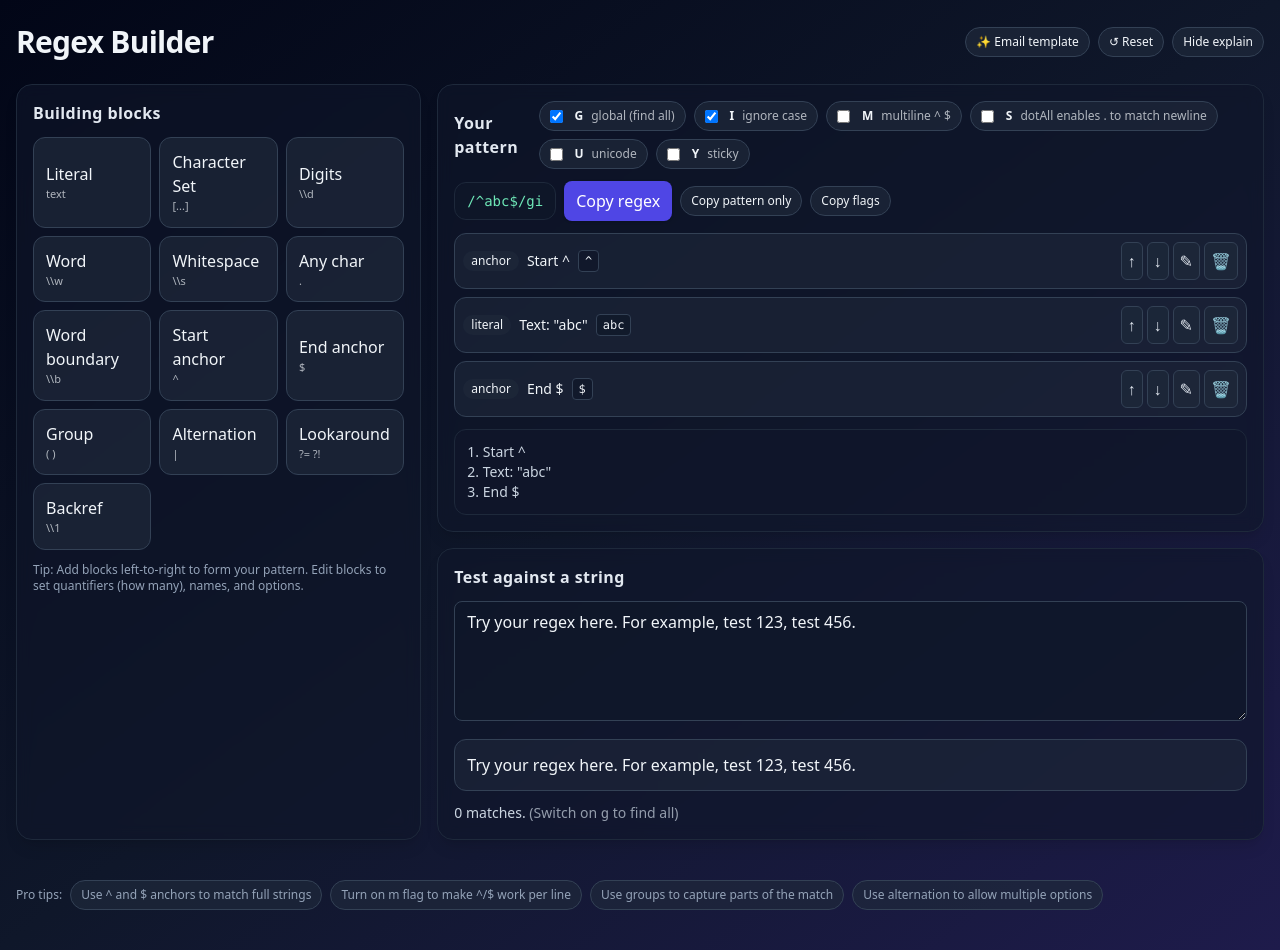
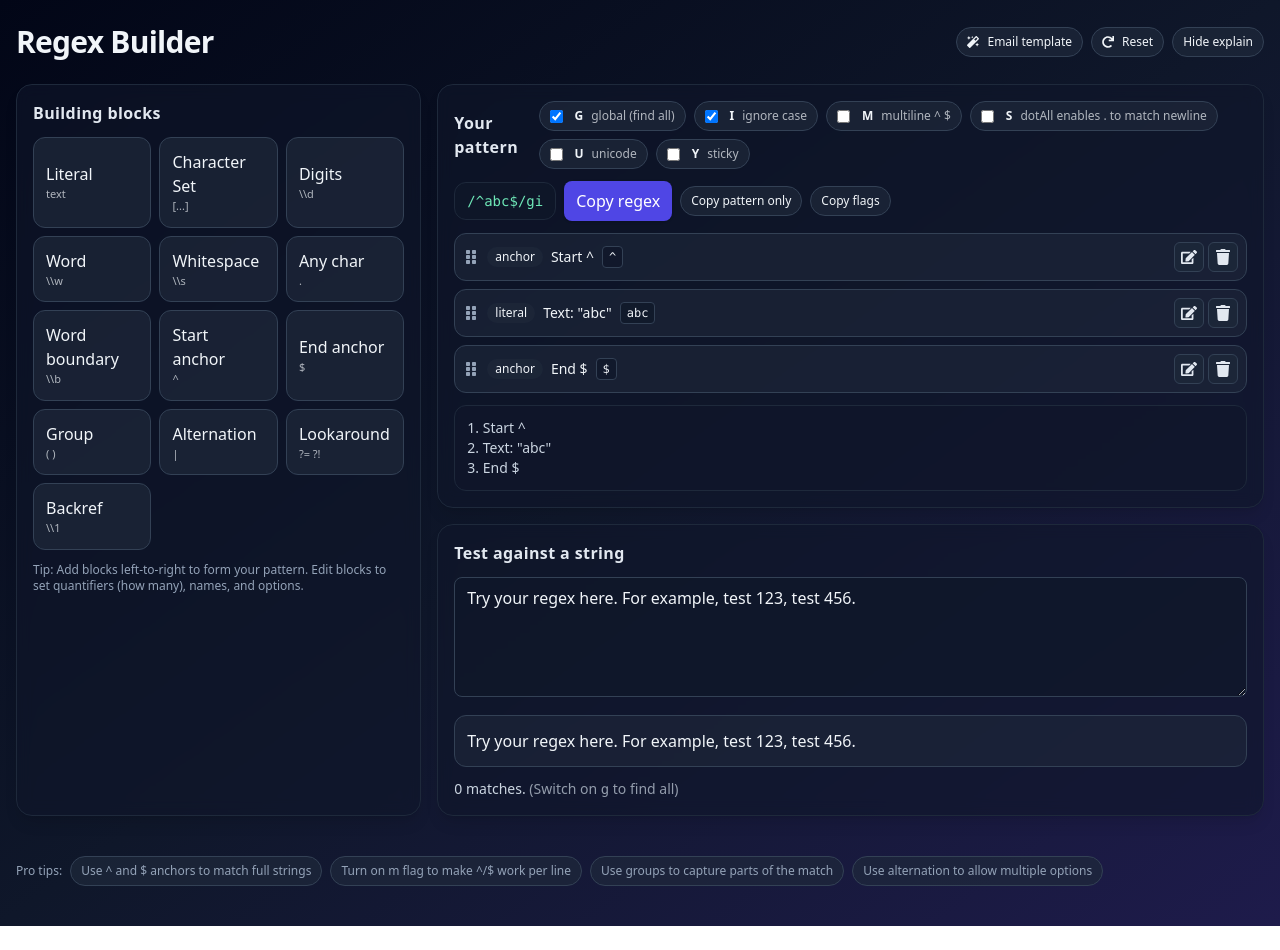
Before and after one commit to akanshSirohi/regex-gui, a React (Vite) app: page / in a window 1280 px wide. After the commit the page ends 926 px from the top, so only its background shows below. Built offline with nearby package versions, Linux system fonts and the light colour scheme.

Commit message:
feat: add drag and drop with icons

```diff
--- a/src/app.jsx
+++ b/src/app.jsx
@@ -1,10 +1,25 @@
 import React, { useMemo, useState } from "react";
+import {
+  DndContext,
+  closestCenter,
+  PointerSensor,
+  useSensor,
+  useSensors,
+} from "@dnd-kit/core";
+import {
+  SortableContext,
+  verticalListSortingStrategy,
+  useSortable,
+  arrayMove,
+} from "@dnd-kit/sortable";
+import { CSS } from "@dnd-kit/utilities";
 import { Section, Badge, IconBtn, Modal } from "./components/ui.jsx";
 import Palette from "./components/Palette.jsx";
 import { NodeEditor } from "./components/editors/NodeEditors.jsx";
 import { sampleEmail } from "./templates/samples.js";
 import { nodeToPattern, summarizeNode, computeMatches, highlightText } from "./utils/regex.jsx";
 import { makeAnchor, makeLiteral } from "./utils/nodes.js";
+import { FaEdit, FaTrash, FaMagic, FaRedo, FaGripVertical } from "react-icons/fa";
 
 export default function RegexBuilderApp() {
   const [nodes, setNodes] = useState([makeAnchor("start"), makeLiteral(), makeAnchor("end")]);
@@ -21,17 +36,47 @@ export default function RegexBuilderApp() {
 
   const addNode = (n) => setNodes((prev) => [...prev, n]);
   const removeNode = (idx) => setNodes((prev) => prev.filter((_, i) => i !== idx));
-  const moveNode = (idx, dir) =>
+  const updateNode = (idx, n) => setNodes((prev) => prev.map((x, i) => (i === idx ? n : x)));
+
+  const sensors = useSensors(useSensor(PointerSensor));
+
+  const handleDragEnd = (event) => {
+    const { active, over } = event;
+    if (!over || active.id === over.id) return;
     setNodes((prev) => {
-      const j = idx + dir;
-      if (j < 0 || j >= prev.length) return prev;
-      const arr = [...prev];
-      const t = arr[idx];
-      arr[idx] = arr[j];
-      arr[j] = t;
-      return arr;
+      const oldIndex = prev.findIndex((n) => n.id === active.id);
+      const newIndex = prev.findIndex((n) => n.id === over.id);
+      return arrayMove(prev, oldIndex, newIndex);
     });
-  const updateNode = (idx, n) => setNodes((prev) => prev.map((x, i) => (i === idx ? n : x)));
+  };
+
+  const SortableNode = ({ node, idx }) => {
+    const { attributes, listeners, setNodeRef, transform, transition } = useSortable({ id: node.id });
+    const style = {
+      transform: CSS.Transform.toString(transform),
+      transition,
+    };
+    return (
+      <div
+        ref={setNodeRef}
+        style={style}
+        className="flex items-center justify-between bg-slate-800/60 rounded-xl p-2 border border-slate-700"
+      >
+        <div className="flex items-center gap-2 flex-wrap">
+          <div className="drag-handle" {...attributes} {...listeners}>
+            <FaGripVertical />
+          </div>
+          <Badge title={node.type}>{node.type}</Badge>
+          <div className="text-sm text-slate-100">{summarizeNode(node)}</div>
+          <code className="text-xs bg-slate-900/70 border border-slate-700 rounded px-1.5 py-0.5">{nodeToPattern(node)}</code>
+        </div>
+        <div className="flex items-center gap-1">
+          <IconBtn title="Edit" Icon={FaEdit} onClick={() => setModalNode({ idx })} />
+          <IconBtn title="Delete" Icon={FaTrash} onClick={() => removeNode(idx)} />
+        </div>
+      </div>
+    );
+  };
 
   const pattern = useMemo(() => nodes.map(nodeToPattern).join(""), [nodes]);
   const flagsStr = useMemo(() => Object.entries(flags).filter(([, v]) => v).map(([k]) => k).join(""), [flags]);
@@ -55,7 +100,9 @@ export default function RegexBuilderApp() {
         <header className="mb-6 flex items-center justify-between gap-3 flex-wrap">
           <h1 className="text-2xl sm:text-3xl font-bold tracking-tight">Regex Builder</h1>
           <div className="flex items-center gap-2 flex-wrap">
-            <button className="pill" onClick={applyEmailTemplate}>✨ Email template</button>
+            <button className="pill" onClick={applyEmailTemplate}>
+              <FaMagic /> Email template
+            </button>
             <button
               className="pill"
               onClick={() => {
@@ -63,7 +110,7 @@ export default function RegexBuilderApp() {
                 setFlags({ g: true, i: true, m: false, s: false, u: false, y: false });
               }}
             >
-              ↺ Reset
+              <FaRedo /> Reset
             </button>
             <button className="pill" onClick={() => setShowExplain(!showExplain)}>{showExplain ? "Hide" : "Show"} explain</button>
           </div>
@@ -92,21 +139,13 @@ export default function RegexBuilderApp() {
 
                 <div className="space-y-2">
                   {nodes.length === 0 && <div className="text-sm text-slate-400">No blocks yet. Add from the left panel.</div>}
-                  {nodes.map((n, idx) => (
-                    <div key={n.id} className="flex items-center justify-between bg-slate-800/60 rounded-xl p-2 border border-slate-700">
-                      <div className="flex items-center gap-2 flex-wrap">
-                        <Badge title={n.type}>{n.type}</Badge>
-                        <div className="text-sm text-slate-100">{summarizeNode(n)}</div>
-                        <code className="text-xs bg-slate-900/70 border border-slate-700 rounded px-1.5 py-0.5">{nodeToPattern(n)}</code>
-                      </div>
-                      <div className="flex items-center gap-1">
-                        <IconBtn title="Move up" onClick={() => moveNode(idx, -1)}>↑</IconBtn>
-                        <IconBtn title="Move down" onClick={() => moveNode(idx, 1)}>↓</IconBtn>
-                        <IconBtn title="Edit" onClick={() => setModalNode({ idx })}>✎</IconBtn>
-                        <IconBtn title="Delete" onClick={() => removeNode(idx)}>🗑</IconBtn>
-                      </div>
-                    </div>
-                  ))}
+                  <DndContext sensors={sensors} collisionDetection={closestCenter} onDragEnd={handleDragEnd}>
+                    <SortableContext items={nodes.map((n) => n.id)} strategy={verticalListSortingStrategy}>
+                      {nodes.map((n, idx) => (
+                        <SortableNode key={n.id} node={n} idx={idx} />
+                      ))}
+                    </SortableContext>
+                  </DndContext>
                 </div>
 
                 {showExplain && (
--- a/src/components/editors/NodeEditors.jsx
+++ b/src/components/editors/NodeEditors.jsx
@@ -3,6 +3,21 @@ import { Badge, ToggleChip, IconBtn, Modal } from "../ui.jsx";
 import QuantEditor from "./QuantEditor.jsx";
 import Palette from "../Palette.jsx";
 import { defaultQuant, summarizeNode } from "../../utils/regex.jsx";
+import {
+  DndContext,
+  closestCenter,
+  PointerSensor,
+  useSensor,
+  useSensors,
+} from "@dnd-kit/core";
+import {
+  SortableContext,
+  useSortable,
+  arrayMove,
+  verticalListSortingStrategy,
+} from "@dnd-kit/sortable";
+import { CSS } from "@dnd-kit/utilities";
+import { FaEdit, FaTrash, FaGripVertical } from "react-icons/fa";
 
 export const LiteralEditor = ({ node, onChange }) => (
   <div className="space-y-3">
@@ -97,16 +112,51 @@ export const GroupEditor = ({ node, onChange }) => {
 
   const addNode = (n) => onChange({ ...node, nodes: [...node.nodes, n] });
 
-  const removeIdx = (idx) => onChange({ ...node, nodes: node.nodes.filter((_, i) => i !== idx) });
+  const removeIdx = (idx) =>
+    onChange({ ...node, nodes: node.nodes.filter((_, i) => i !== idx) });
 
-  const move = (idx, dir) => {
-    const j = idx + dir;
-    if (j < 0 || j >= node.nodes.length) return;
-    const next = [...node.nodes];
-    const t = next[idx];
-    next[idx] = next[j];
-    next[j] = t;
+  const sensors = useSensors(useSensor(PointerSensor));
+
+  const handleDragEnd = (event) => {
+    const { active, over } = event;
+    if (!over || active.id === over.id) return;
+    const oldIndex = node.nodes.findIndex((n) => n.id === active.id);
+    const newIndex = node.nodes.findIndex((n) => n.id === over.id);
+    const next = arrayMove(node.nodes, oldIndex, newIndex);
     onChange({ ...node, nodes: next });
+  };
+
+  const SortableChild = ({ child, idx }) => {
+    const {
+      attributes,
+      listeners,
+      setNodeRef,
+      transform,
+      transition,
+    } = useSortable({ id: child.id });
+    const style = {
+      transform: CSS.Transform.toString(transform),
+      transition,
+    };
+    return (
+      <div
+        ref={setNodeRef}
+        style={style}
+        className="flex items-center justify-between bg-slate-800/60 rounded-xl p-2 border border-slate-700"
+      >
+        <div className="flex items-center gap-2 flex-wrap">
+          <div className="drag-handle" {...attributes} {...listeners}>
+            <FaGripVertical />
+          </div>
+          <Badge>{child.type}</Badge>
+          <div className="text-sm text-slate-100">{summarizeNode(child)}</div>
+        </div>
+        <div className="flex items-center gap-1">
+          <IconBtn title="Edit" Icon={FaEdit} onClick={() => setEditingIdx(idx)} />
+          <IconBtn title="Delete" Icon={FaTrash} onClick={() => removeIdx(idx)} />
+        </div>
+      </div>
+    );
   };
 
   return (
@@ -122,21 +172,25 @@ export const GroupEditor = ({ node, onChange }) => {
       <Palette onAdd={addNode} minimal />
 
         <div className="space-y-2">
-        {node.nodes.length === 0 && <div className="text-sm text-slate-400">No items yet. Add building blocks above.</div>}
+          {node.nodes.length === 0 && (
+            <div className="text-sm text-slate-400">
+              No items yet. Add building blocks above.
+            </div>
+          )}
+          <DndContext
+            sensors={sensors}
+            collisionDetection={closestCenter}
+            onDragEnd={handleDragEnd}
+          >
+            <SortableContext
+              items={node.nodes.map((n) => n.id)}
+              strategy={verticalListSortingStrategy}
+            >
               {node.nodes.map((child, idx) => (
-          <div key={child.id} className="flex items-center justify-between bg-slate-800/60 rounded-xl p-2 border border-slate-700">
-            <div className="flex items-center gap-2 flex-wrap">
-              <Badge>{child.type}</Badge>
-              <div className="text-sm text-slate-100">{summarizeNode(child)}</div>
-            </div>
-            <div className="flex items-center gap-1">
-              <IconBtn title="Move up" onClick={() => move(idx, -1)}>↑</IconBtn>
-              <IconBtn title="Move down" onClick={() => move(idx, 1)}>↓</IconBtn>
-              <IconBtn title="Edit" onClick={() => setEditingIdx(idx)}>✎</IconBtn>
-              <IconBtn title="Delete" onClick={() => removeIdx(idx)}>🗑</IconBtn>
-            </div>
-          </div>
+                <SortableChild key={child.id} child={child} idx={idx} />
               ))}
+            </SortableContext>
+          </DndContext>
         </div>
 
       <div>
@@ -144,7 +198,13 @@ export const GroupEditor = ({ node, onChange }) => {
         <QuantEditor q={node.quant ?? defaultQuant} onChange={(q) => onChange({ ...node, quant: q })} />
       </div>
 
-      {editingIdx !== null && <InlineEditor node={node.nodes[editingIdx]} onChange={(n) => updateChild(editingIdx, n)} onClose={() => setEditingIdx(null)} />}
+        {editingIdx !== null && (
+          <InlineEditor
+            node={node.nodes[editingIdx]}
+            onChange={(n) => updateChild(editingIdx, n)}
+            onClose={() => setEditingIdx(null)}
+          />
+        )}
       </div>
     );
   };
@@ -163,9 +223,55 @@ export const AlternationEditor = ({ node, onChange }) => {
     const next = node.branches.map((b, idx) => (idx === i ? b.filter((_, k) => k !== j) : b));
     onChange({ ...node, branches: next });
   };
-
   const [show, setShow] = useState(false);
   const [inlineCfg, setInlineCfg] = useState(null);
+  const sensors = useSensors(useSensor(PointerSensor));
+
+  const handleDragEnd = (i) => (event) => {
+    const { active, over } = event;
+    if (!over || active.id === over.id) return;
+    const oldIndex = node.branches[i].findIndex((n) => n.id === active.id);
+    const newIndex = node.branches[i].findIndex((n) => n.id === over.id);
+    const branches = node.branches.map((b, idx) =>
+      idx === i ? arrayMove(b, oldIndex, newIndex) : b
+    );
+    onChange({ ...node, branches });
+  };
+
+  const SortableBn = ({ bn, j, i }) => {
+    const { attributes, listeners, setNodeRef, transform, transition } = useSortable({ id: bn.id });
+    const style = {
+      transform: CSS.Transform.toString(transform),
+      transition,
+    };
+    return (
+      <div
+        ref={setNodeRef}
+        style={style}
+        className="flex items-center justify-between bg-slate-900/60 rounded-lg p-2 border border-slate-700"
+      >
+        <div className="flex items-center gap-2 flex-wrap">
+          <div className="drag-handle" {...attributes} {...listeners}>
+            <FaGripVertical />
+          </div>
+          <Badge>{bn.type}</Badge>
+          <div className="text-sm text-slate-100">{summarizeNode(bn)}</div>
+        </div>
+        <div className="flex items-center gap-1">
+          <IconBtn
+            title="Edit"
+            Icon={FaEdit}
+            onClick={() => {
+              const close = () => setShow(false);
+              setShow(true);
+              setInlineCfg({ target: { i, j }, node: bn, onSave: (newN) => updateInBranch(i, j, newN), onClose: close });
+            }}
+          />
+          <IconBtn title="Delete" Icon={FaTrash} onClick={() => removeInBranch(i, j)} />
+        </div>
+      </div>
+    );
+  };
 
   return (
     <div className="space-y-4">
@@ -182,27 +288,20 @@ export const AlternationEditor = ({ node, onChange }) => {
             <div className="text-slate-200 font-medium mb-1">Option {i + 1}</div>
             <Palette onAdd={(n) => addToBranch(i, n)} minimal />
             {branch.length === 0 && <div className="text-sm text-slate-400">Empty option</div>}
+            <DndContext
+              sensors={sensors}
+              collisionDetection={closestCenter}
+              onDragEnd={handleDragEnd(i)}
+            >
+              <SortableContext
+                items={branch.map((bn) => bn.id)}
+                strategy={verticalListSortingStrategy}
+              >
                 {branch.map((bn, j) => (
-              <div key={bn.id} className="flex items-center justify-between bg-slate-900/60 rounded-lg p-2 border border-slate-700">
-                <div className="flex items-center gap-2 flex-wrap">
-                  <Badge>{bn.type}</Badge>
-                  <div className="text-sm text-slate-100">{summarizeNode(bn)}</div>
-                </div>
-                <div className="flex items-center gap-1">
-                  <IconBtn
-                    title="Edit"
-                    onClick={() => {
-                      const close = () => setShow(false);
-                      setShow(true);
-                      setInlineCfg({ target: { i, j }, node: bn, onSave: (newN) => updateInBranch(i, j, newN), onClose: close });
-                    }}
-                  >
-                    ✎
-                  </IconBtn>
-                  <IconBtn title="Delete" onClick={() => removeInBranch(i, j)}>🗑</IconBtn>
-                </div>
-              </div>
+                  <SortableBn key={bn.id} bn={bn} j={j} i={i} />
                 ))}
+              </SortableContext>
+            </DndContext>
           </div>
         ))}
       </div>
@@ -232,9 +331,47 @@ export const LookEditor = ({ node, onChange }) => {
   };
 
   const addNode = (n) => onChange({ ...node, nodes: [...node.nodes, n] });
-  const removeIdx = (idx) => onChange({ ...node, nodes: node.nodes.filter((_, i) => i !== idx) });
+  const removeIdx = (idx) =>
+    onChange({ ...node, nodes: node.nodes.filter((_, i) => i !== idx) });
 
   const [editing, setEditing] = useState(null);
+  const sensors = useSensors(useSensor(PointerSensor));
+
+  const handleDragEnd = (event) => {
+    const { active, over } = event;
+    if (!over || active.id === over.id) return;
+    const oldIndex = node.nodes.findIndex((n) => n.id === active.id);
+    const newIndex = node.nodes.findIndex((n) => n.id === over.id);
+    const next = arrayMove(node.nodes, oldIndex, newIndex);
+    onChange({ ...node, nodes: next });
+  };
+
+  const SortableChild = ({ child, idx }) => {
+    const { attributes, listeners, setNodeRef, transform, transition } = useSortable({ id: child.id });
+    const style = {
+      transform: CSS.Transform.toString(transform),
+      transition,
+    };
+    return (
+      <div
+        ref={setNodeRef}
+        style={style}
+        className="flex items-center justify-between bg-slate-800/60 rounded-xl p-2 border border-slate-700"
+      >
+        <div className="flex items-center gap-2 flex-wrap">
+          <div className="drag-handle" {...attributes} {...listeners}>
+            <FaGripVertical />
+          </div>
+          <Badge>{child.type}</Badge>
+          <div className="text-sm text-slate-100">{summarizeNode(child)}</div>
+        </div>
+        <div className="flex items-center gap-1">
+          <IconBtn title="Edit" Icon={FaEdit} onClick={() => setEditing(idx)} />
+          <IconBtn title="Delete" Icon={FaTrash} onClick={() => removeIdx(idx)} />
+        </div>
+      </div>
+    );
+  };
 
   return (
     <div className="space-y-4">
@@ -248,20 +385,24 @@ export const LookEditor = ({ node, onChange }) => {
       <Palette onAdd={addNode} minimal />
       <div className="space-y-2">
         {node.nodes.length === 0 && <div className="text-sm text-slate-400">Add inner blocks for the assertion.</div>}
+        <DndContext sensors={sensors} collisionDetection={closestCenter} onDragEnd={handleDragEnd}>
+          <SortableContext
+            items={node.nodes.map((n) => n.id)}
+            strategy={verticalListSortingStrategy}
+          >
             {node.nodes.map((child, idx) => (
-          <div key={child.id} className="flex items-center justify-between bg-slate-800/60 rounded-xl p-2 border border-slate-700">
-            <div className="flex items-center gap-2 flex-wrap">
-              <Badge>{child.type}</Badge>
-              <div className="text-sm text-slate-100">{summarizeNode(child)}</div>
+              <SortableChild key={child.id} child={child} idx={idx} />
+            ))}
+          </SortableContext>
+        </DndContext>
       </div>
-            <div className="flex items-center gap-1">
-              <IconBtn title="Edit" onClick={() => setEditing(idx)}>✎</IconBtn>
-              <IconBtn title="Delete" onClick={() => removeIdx(idx)}>🗑</IconBtn>
-            </div>
-          </div>
-        ))}
-      </div>
-      {editing !== null && <InlineEditor node={node.nodes[editing]} onChange={(n) => updateChild(editing, n)} onClose={() => setEditing(null)} />}
+      {editing !== null && (
+        <InlineEditor
+          node={node.nodes[editing]}
+          onChange={(n) => updateChild(editing, n)}
+          onClose={() => setEditing(null)}
+        />
+      )}
     </div>
   );
 };
--- a/src/components/ui.jsx
+++ b/src/components/ui.jsx
@@ -1,4 +1,5 @@
 import React from "react";
+import { FaTimes } from "react-icons/fa";
 
 export const Badge = ({ children, title }) => (
   <span title={title} className="inline-flex items-center rounded-full bg-slate-800/70 text-slate-100 px-2 py-0.5 text-xs">
@@ -25,9 +26,13 @@ export const ToggleChip = ({ label, checked, onChange }) => (
   </button>
 );
 
-export const IconBtn = ({ title, onClick, children }) => (
-  <button title={title} onClick={onClick} className="p-1.5 rounded-md bg-slate-800/70 hover:bg-slate-700 text-slate-200 border border-slate-700">
-    {children}
+export const IconBtn = ({ title, onClick, Icon }) => (
+  <button
+    title={title}
+    onClick={onClick}
+    className="p-1.5 rounded-md bg-slate-800/70 hover:bg-slate-700 text-slate-200 border border-slate-700 inline-flex items-center justify-center"
+  >
+    <Icon />
   </button>
 );
 
@@ -36,7 +41,7 @@ export const Modal = ({ title, onClose, children }) => (
     <div className="w-[min(720px,96vw)] max-h-[90vh] overflow-auto bg-slate-900 border border-slate-800 rounded-2xl p-4 shadow-2xl">
       <div className="flex items-center justify-between mb-3">
         <h3 className="text-lg font-semibold text-slate-100">{title}</h3>
-        <IconBtn title="Close" onClick={onClose}>✖</IconBtn>
+        <IconBtn title="Close" onClick={onClose} Icon={FaTimes} />
       </div>
       {children}
     </div>
--- a/src/index.css
+++ b/src/index.css
@@ -8,4 +8,6 @@
   .btn { @apply bg-indigo-600 hover:bg-indigo-500 text-white px-3 py-2 rounded-lg shadow; }
   .input { @apply w-full px-3 py-2 rounded-lg bg-slate-900/70 border border-slate-700 text-slate-100 placeholder-slate-400 focus:outline-none focus:ring-2 focus:ring-indigo-500; }
   .pill { @apply inline-flex items-center gap-2 px-2.5 py-1.5 rounded-full bg-slate-800/70 border border-slate-700 text-xs; }
+  .drag-handle { @apply cursor-grab text-slate-400 hover:text-slate-200; }
+  .drag-handle:active { cursor: grabbing; }
 }
```
Also changed, not shown: package.json (+7 -4 lines), 1 other file (tests, documents, lock files or other folders). Lines whose indentation alone changed are shown as unchanged.
